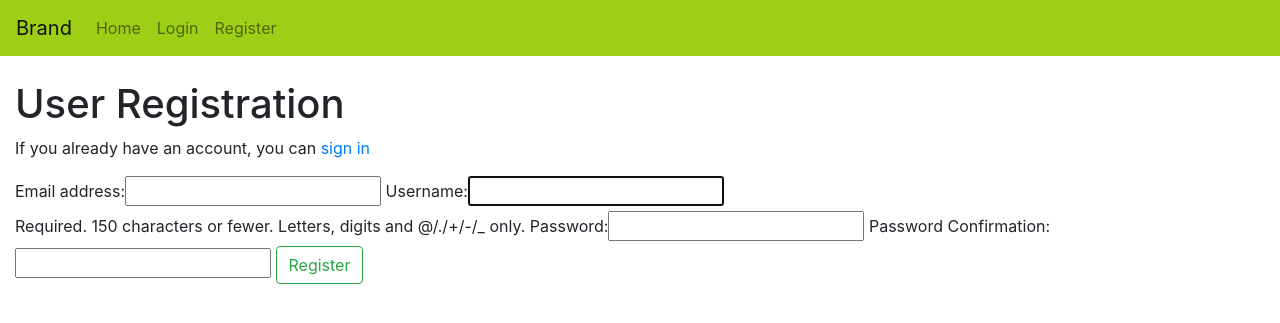
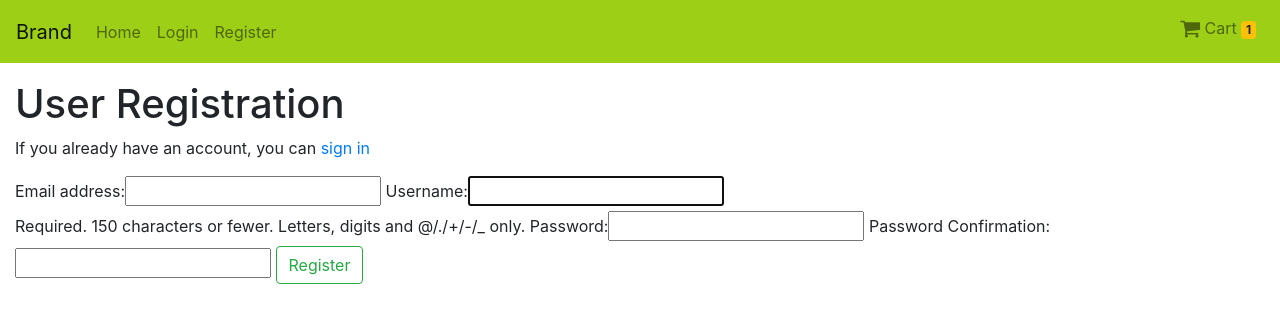
Before and after one commit to digitalis75/Django-Project-Primary-School-Books, a Django app: page /accounts/register/ in a window 1280 px wide. Shown: the top 323 px of the page. Run offline with Django 3.2, Linux system fonts and the light colour scheme; some libraries are stand-ins or nearby versions.

Commit message:
Add shopping cart to navbar

```diff
--- a/templates/base.html
+++ b/templates/base.html
@@ -14,19 +14,29 @@
 </head>
 <body>
     <!-- Navbar -->
-    <nav class="navbar navbar-expand-lg navbar-light fixed-top navbar-bg-color">
-
-        <!-- Brand -->
-        <a class="navbar-brand" href="#">Brand</a>
+    <nav class="navbar navbar-expand-lg navbar-light fixed-top navbar-bg-color d-flex flex-lg-row-reverse">
 
         <!-- Toggler/collapsible Button -->
         <button class="navbar-toggler" type="button" data-toggle="collapse" data-target="#collapsibleNavbar">
             <span class="navbar-toggler-icon"></span>
         </button>
 
+        <!-- Shopping cart -->
+        <ul class="nav navbar-nav">
+            <li class="nav-item"><a class="nav-link" href= "">
+                <i class="fa fa-shopping-cart fa-lg" aria-hidden="true"></i>
+                <span class="">Cart</span>
+                <label class="badge badge-warning">1</label>
+                </a>
+            </li>
+        </ul>
+
         <!-- Navbar links -->
-        <div class="collapse navbar-collapse " id="collapsibleNavbar">
-            <ul class="nav navbar-nav navbar-right mr-auto mt-2 mt-lg-0">
+        <div class="collapse navbar-collapse" id="collapsibleNavbar">
+            <ul class="nav navbar-nav mr-auto mt-2 mt-lg-0">
+                <!-- Brand -->
+                <li class="nav-item"><a class="navbar-brand left" href="#">Brand</a></li>
+                <!-- Links -->
                 <li class="nav-item"><a class="nav-link" href="{% url 'index' %}">Home</a></li>
 
                 {% if user.is_authenticated %}
```
